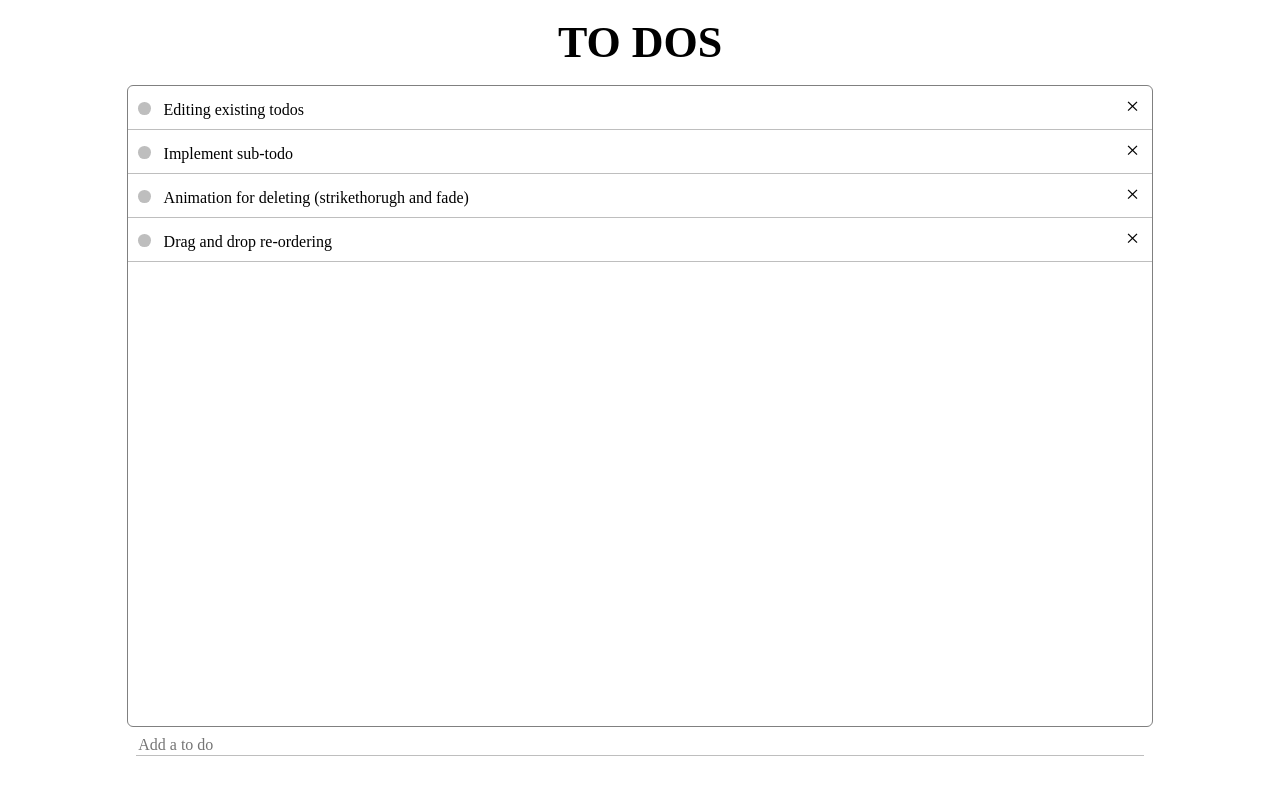
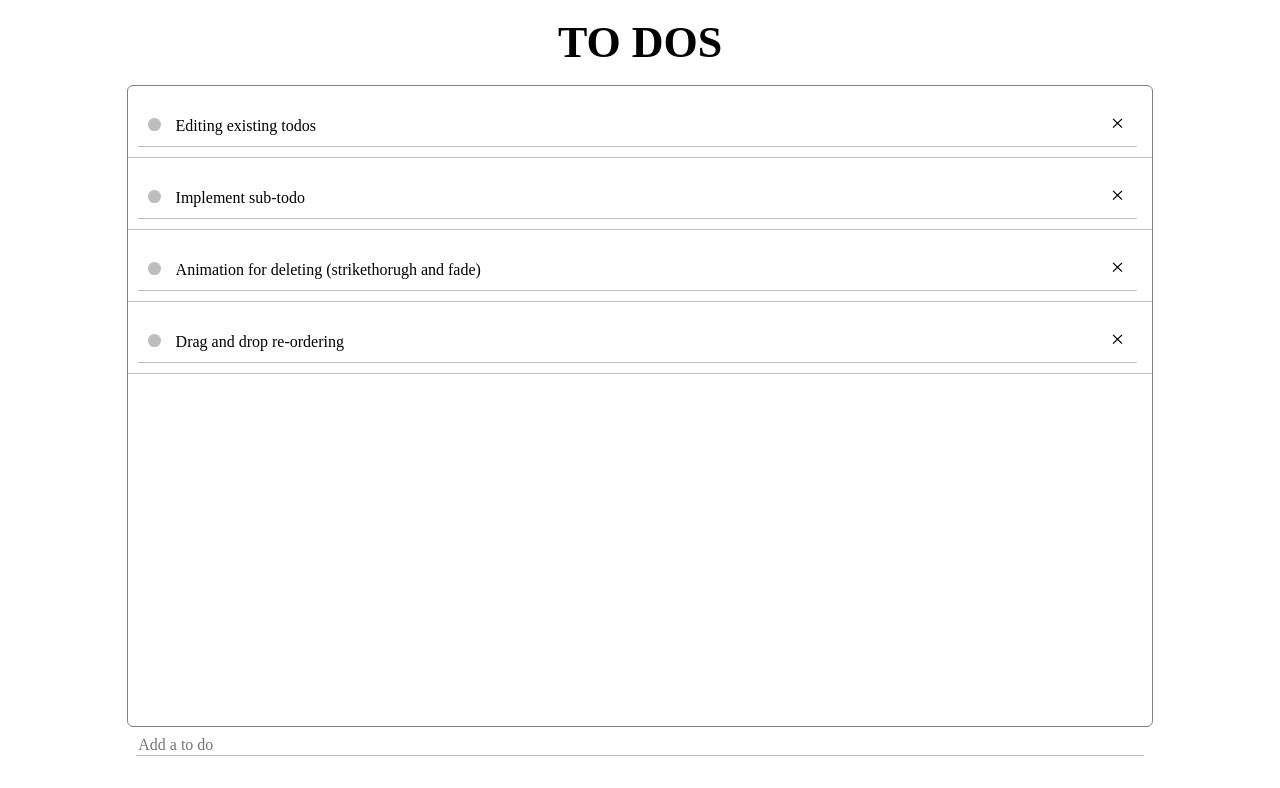
Before and after one commit to tootboi/React-ToDoApp, a React (Create React App) app: page / in a window 1280 px wide. Shown: the top 788 px of the page. Built offline with nearby package versions, Linux system fonts and the light colour scheme.

Commit message:
existing todos now editable

```diff
--- a/src/App.js
+++ b/src/App.js
@@ -26,13 +26,21 @@ class App extends Component {
       todos: todos
     })
   }
+  editTodo = (todo, index) => {
+    console.log(this.state.todos[index])
+    const newTodos = this.state.todos.slice()
+    newTodos[index] = {content: todo}
+    this.setState({
+      todos: newTodos
+    })
+  }
 
   render() {
     return (
       <div className="todoApp">
         <h1>To dos</h1>
         <div className="container">
-          <Todos todos={this.state.todos} deleteTodo={this.deleteTodo}/>
+          <Todos todos={this.state.todos} deleteTodo={this.deleteTodo} editTodo={this.editTodo}/>
         </div>
         <AddTodo addTodo={this.addTodo}/>
       </div>
--- /dev/null
+++ b/src/EditTodo.js
@@ -0,0 +1,28 @@
+import React, { Component } from 'react';
+
+class EditTodo extends Component {
+    state = {
+        content: this.props.todo.content
+    }
+    handleChange = (e) => {
+        this.props.editTodo(e.target.value, this.props.index)
+        this.setState({
+            content: e.target.value
+        })
+    }
+    handleClick = (e) => {
+        this.props.deleteTodo(this.props.index)
+    }
+
+    render() {
+        return (
+            <div className="todo">
+                <span className="dragBtn"></span>
+                <input type="text" className="dos" onChange={this.handleChange} value={this.state.content}/>
+                <span className="deleteBtn" onClick={this.handleClick}>&times;</span>
+            </div>
+        );
+    }
+}
+
+export default EditTodo;
--- a/src/Todos.js
+++ b/src/Todos.js
@@ -1,13 +1,12 @@
 import React from 'react';
+import EditTodo from './EditTodo';
 
-function Todos({todos, deleteTodo}) {
+function Todos({todos, deleteTodo, editTodo}) {
     const todoList = todos.length ? (
         todos.map(function(todo, index) {
             return (
                 <div className="todo" key={index}>
-                    <span className="dragBtn"></span>
-                    <span className="dos">{todo.content}</span>
-                    <span className="deleteBtn" onClick={() => {deleteTodo(index)}}>&times;</span>
+                    <EditTodo todo={todo} index={index} deleteTodo={deleteTodo} editTodo={editTodo}/>
                 </div>
             )
         })
```
